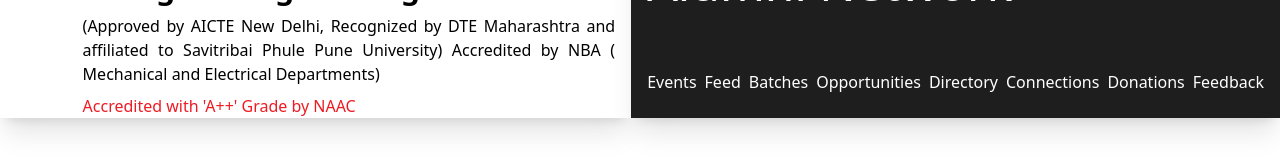
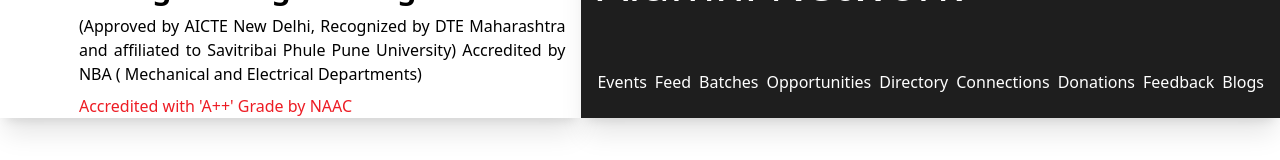
Before and after one commit to NotShrirang/M2ConneX-frontend, a React (Vite) app: page /auth in a window 1280 px wide. Shown: the part 140-300 px from the top of the page. Built offline with nearby package versions, Linux system fonts and the light colour scheme; no server answers.

Commit message:
Add blogs to nav

```diff
--- a/src/components/Nav.jsx
+++ b/src/components/Nav.jsx
@@ -17,6 +17,7 @@
     { item: "Connections", link: "/connections" },
     { item: "Donations", link: "/donations" },
     { item: "Feedback", link: "/feedback" },
+    { item: "Blogs", link: "/blogs" },
 ];
 
 function Nav() {
--- a/src/components/Navbar.jsx
+++ b/src/components/Navbar.jsx
@@ -10,6 +10,7 @@
   { item: "Connections", link: "/connections" },
   { item: "Donations", link: "/donations" },
   { item: "Feedback", link: "/feedback" },
+  { item: "Blogs", link: "/blogs" },
 ];
 
 function Navbar({ login }) {
```
